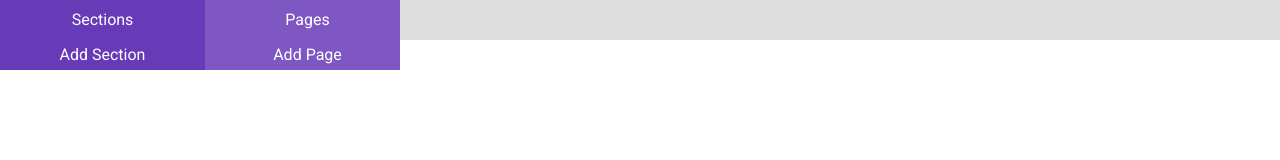
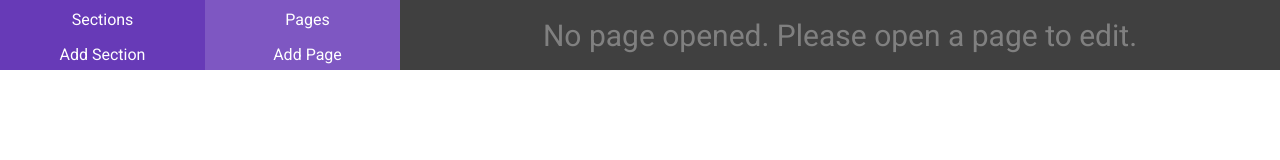
Before and after one commit to andriyDev/Notecil, an Electron app: page index.html in a window 1280 px wide. Drawn offline with Linux system fonts and the light colour scheme; no server answers.

Commit message:
Made it so that the display is empty when no document is selected (so you can't draw if you don't have an open document)

```diff
--- a/index.html
+++ b/index.html
@@ -31,8 +31,15 @@
 				</div>
 			</div>
 			<div class='mainView'>
-				<div class="doc_toolbar"></div>
-				<div id='doc' class='doc'></div>
+				<div id="doc_hider" class="hidden">
+					<div class="doc_toolbar"></div>
+					<div id='doc' class='doc'></div>
+				</div>
+				<div id="no_page">
+					<div style="flex: 1 1 auto;"></div>
+					<div class="no_page_text">No page opened. Please open a page to edit.</div>
+					<div style="flex: 1 1 auto"></div>
+				</div>
 			</div>
 		</div>
 		<div id="addSectionOverlay" class="overlaybg hidden">
--- a/js/index.js
+++ b/js/index.js
@@ -2,7 +2,6 @@
 // === State ===
 
 var doc_display;
-var hidden_svg;
 
 var printedPointerNotSupportedMsg = false;
 
--- a/js/page.js
+++ b/js/page.js
@@ -384,7 +384,8 @@ function openPage(ind)
 		openedPage = undefined;
 		UpdateWindowTitle();
 
-		// TODO: Hide the doc.
+		$('#doc_hider').addClass('hidden');
+		$('#no_page').removeClass('hidden');
 
 		return;
 	}
@@ -396,6 +397,9 @@ function openPage(ind)
 		openedPage = GetPagePath(ind);
 		UpdateWindowTitle();
 
+		$('#doc_hider').removeClass('hidden');
+		$('#no_page').addClass('hidden');
+
 		reloadPage();
 
 		// TODO: Move the viewport to something more reasonable.
@@ -404,6 +408,10 @@ function openPage(ind)
 
 function isPathSelection(path)
 {
+	if(!selectionPaths)
+	{
+		return false;
+	}
 	for(var i = 0; i < selectionPaths.length; i++)
 	{
 		if(path === selectionPaths[i])
--- a/style.css
+++ b/style.css
@@ -199,8 +199,32 @@ html, body
 .mainView
 {
 	flex: 1 1 auto;
+}
+
+#doc_hider
+{
+	width: 100%;
+	height: 100%;
 	display: flex;
 	flex-direction: column;
+}
+
+#no_page
+{
+	width: 100%;
+	height: 100%;
+	display: flex;
+	flex-direction: column;
+	background-color: #404040;
+}
+
+.no_page_text
+{
+	flex: 0 0 auto;
+	width: 100%;
+	text-align: center;
+	color: #808080;
+	font-size: 30;
 }
 
 .doc_toolbar
```
